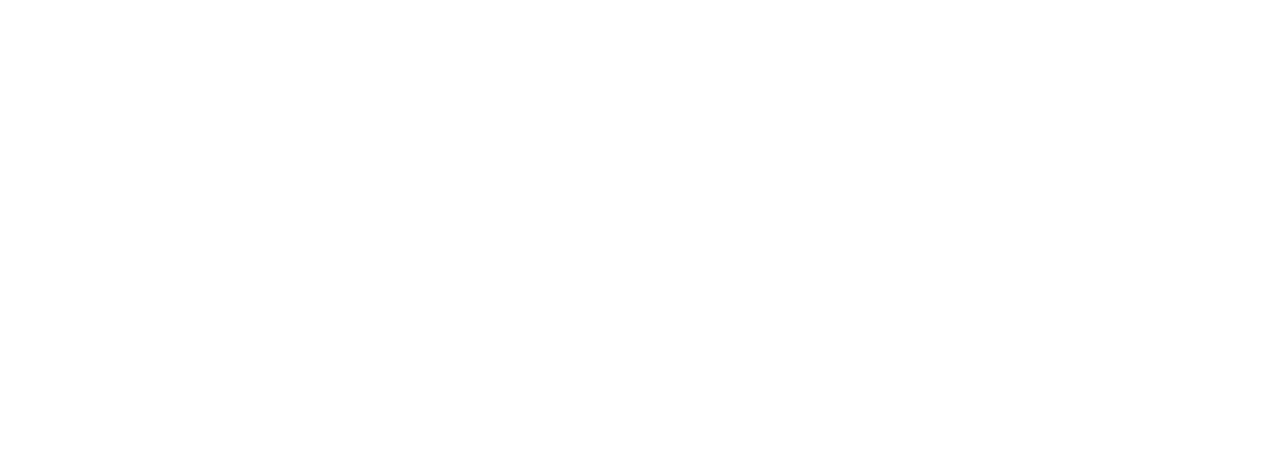
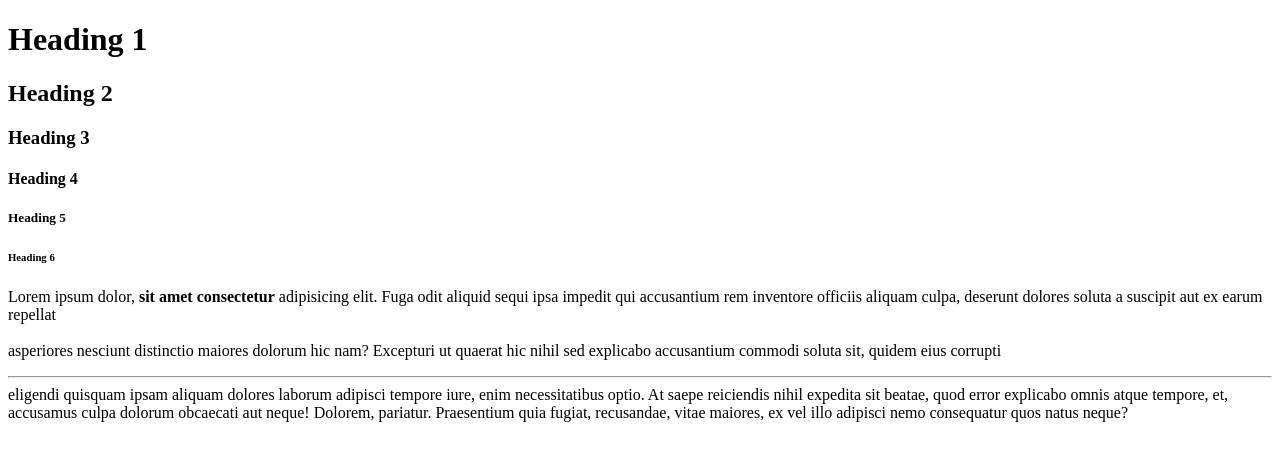
Before and after one commit to allenlcp/Udemy_html_css, a plain HTML site: page Section_001/04_typography.html in a window 1280 px wide. Drawn offline with Linux system fonts and the light colour scheme.

Commit message:
testing html snippet

```diff
--- a/Section_001/04_typography.html
+++ b/Section_001/04_typography.html
@@ -1,12 +1,39 @@
 <!DOCTYPE html>
 <html lang="en">
-<head>
-  <meta charset="UTF-8">
-  <meta name="viewport" content="width=device-width, initial-scale=1.0">
-  <meta http-equiv="X-UA-Compatible" content="ie=edge">
-  <title>Headings, Paragraphs, Typography</title>
-</head>
-<body>
+    <head>
+        <meta charset="UTF-8" />
+        <meta name="viewport" content="width=device-width, initial-scale=1.0" />
+        <meta http-equiv="X-UA-Compatible" content="ie=edge" />
+        <title>Headings, Paragraphs, Typography</title>
+    </head>
+    <body>
+        <!-- Headings -->
+        <h1>Heading 1</h1>
+        <h2>Heading 2</h2>
+        <h3>Heading 3</h3>
+        <h4>Heading 4</h4>
+        <h5>Heading 5</h5>
+        <h6>Heading 6</h6>
 
-</body>
+        <!-- Paragraph -->
+        <p>
+            Lorem ipsum dolor, <strong>sit amet consectetur</strong> adipisicing
+            elit. Fuga odit aliquid sequi ipsa impedit qui accusantium rem
+            inventore officiis aliquam culpa, deserunt dolores soluta a suscipit
+            aut ex earum repellat
+            <br />
+            <br />
+            asperiores nesciunt distinctio maiores dolorum hic nam? Excepturi ut
+            quaerat hic nihil sed explicabo accusantium commodi soluta sit,
+            quidem eius corrupti
+            <!-- Horizontal rule -->
+            <hr>
+            eligendi quisquam ipsam aliquam dolores laborum
+            adipisci tempore iure, enim necessitatibus optio. At saepe
+            reiciendis nihil expedita sit beatae, quod error explicabo omnis
+            atque tempore, et, accusamus culpa dolorum obcaecati aut neque!
+            Dolorem, pariatur. Praesentium quia fugiat, recusandae, vitae
+            maiores, ex vel illo adipisci nemo consequatur quos natus neque?
+        </p>
+    </body>
 </html>
```
Also changed, not shown: Notes.md (+13 -0 lines), Section_001/05_links_images.html (+14 -9 lines), Tips.md (+5 -0 lines).
